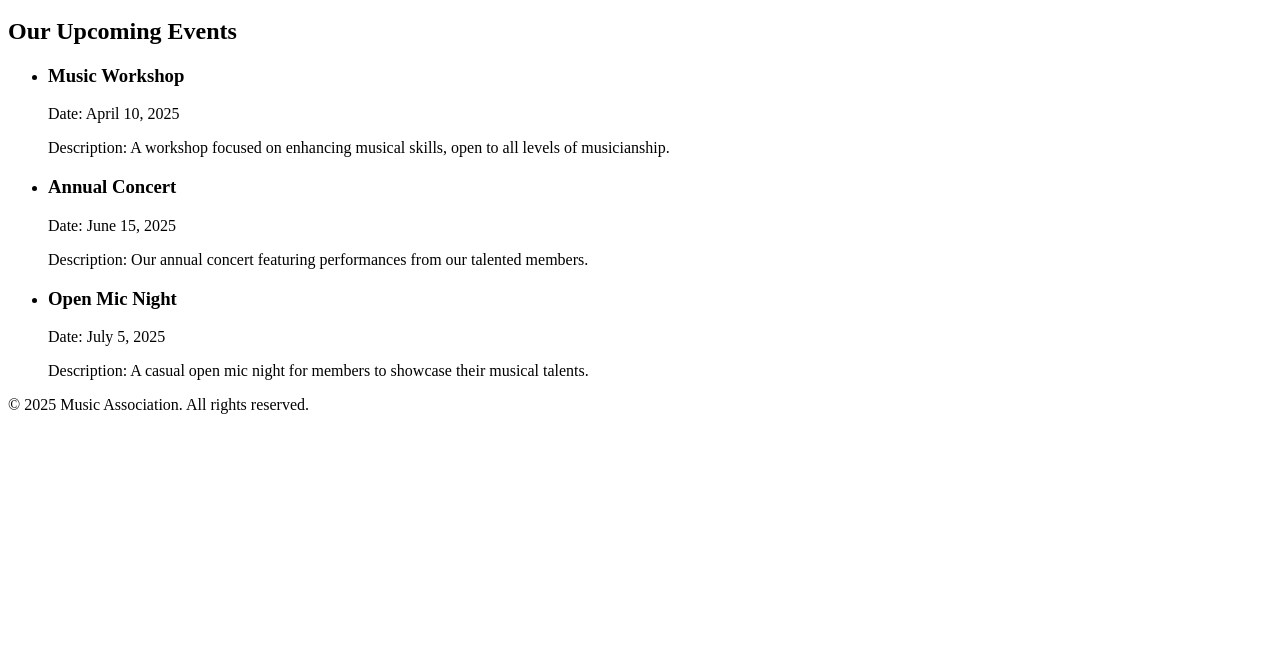
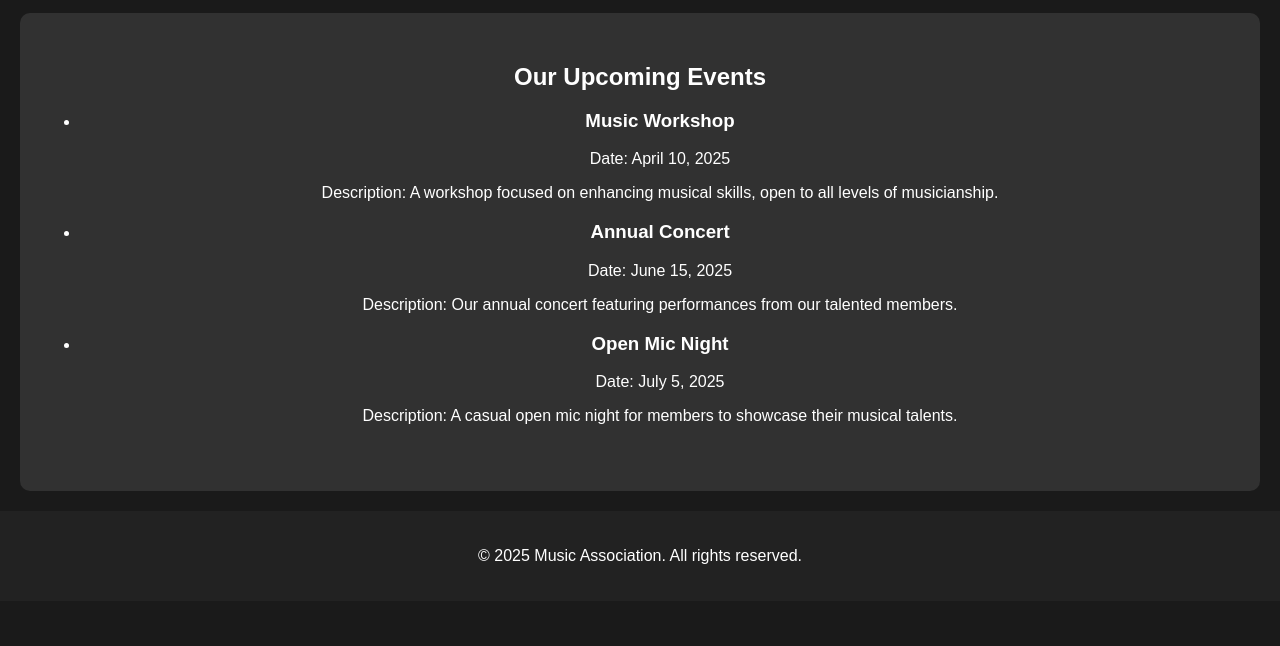
Before and after one commit to surjitr1/Sample, a plain HTML site: page events.html in a window 1280 px wide. Shown: the part 154-800 px from the top of the page. Drawn offline with Linux system fonts and the light colour scheme; the site is published under a folder, as on GitHub Pages, so addresses that start at the root find nothing.

Commit message:
Update events.html

```diff
--- a/events.html
+++ b/events.html
@@ -4,7 +4,7 @@
     <meta charset="UTF-8">
     <meta name="viewport" content="width=device-width, initial-scale=1.0">
     <title>Events - Music Association</title>
-    <link rel="stylesheet" href="/css/Events.css">
+    <link rel="stylesheet" href="./css/Events.css">
 </head>
 <body>
     <header>
```
